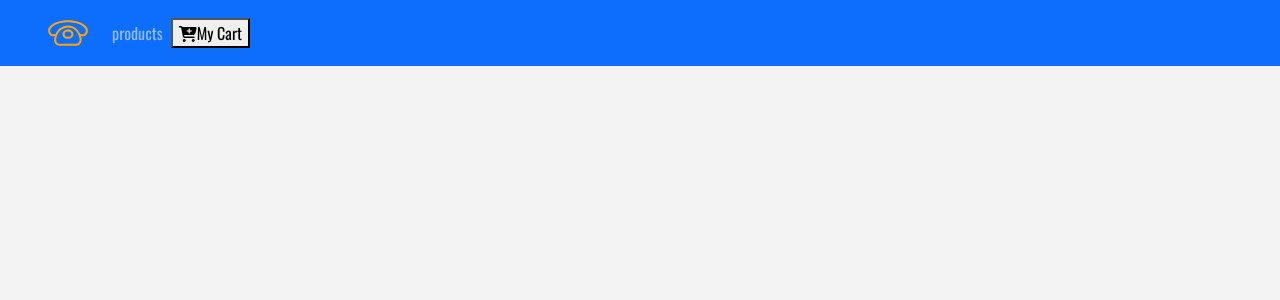
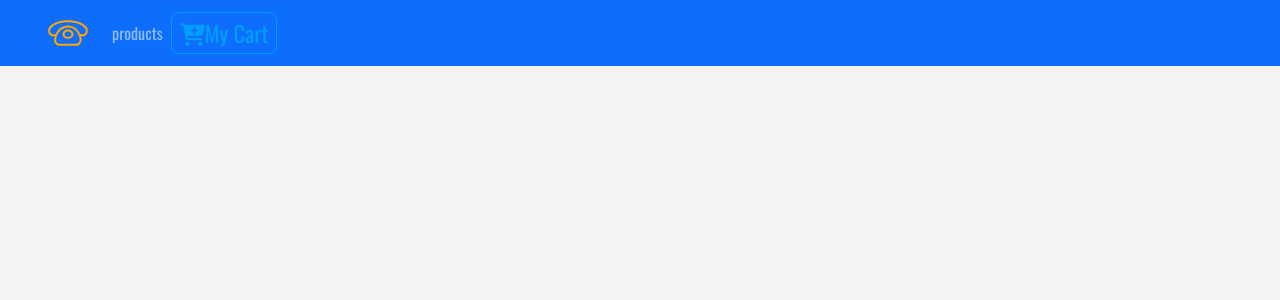
Before and after one commit to MarcoRosselDev/react-17-phone-e-commerce, a React (Create React App) app: page / in a window 1280 px wide. Shown: the top 300 px of the page. Built offline with nearby package versions, Linux system fonts and the light colour scheme.

Commit message:
style componets 3

```diff
--- /dev/null
+++ b/src/Components/Button.js
@@ -0,0 +1,21 @@
+import styled from "styled-components";
+
+export const ButtonContainer = styled.button`
+  text-transform: capitalize;
+  font-size: 1.4rem;
+  background: transparent;
+  border: 0.05rem solid var(--lightBlue);
+  color: var(--lightBlue);
+  border-radius: 0.5rem;
+  padding: 0.2rem 0.5rem;
+  cursor: pointer;
+  margin: 0.2rem 0.5rem 0.2rem 0;
+  transition: all 0.5s ease-in-out;
+  &:hover {
+    background: var(--lightBlue);
+    color: var(--mainBlue);
+  }
+  &:focus {
+    outline: none;
+  }
+`;
--- a/src/Components/Navbar.js
+++ b/src/Components/Navbar.js
@@ -1,7 +1,8 @@
 import React, { Component } from "react";
 import { Link } from "react-router-dom";
 import logo from "../logo.svg";
-import styled from "styled-components";
+//import styled from "styled-components";
+import { ButtonContainer } from "./Button";
 
 export default class Navbar extends Component {
   render() {
@@ -32,7 +33,3 @@ Creative Commons (Attribution 3.0 Unported);
     );
   }
 }
-
-const ButtonContainer = styled.button`
-  text-transform: capitalize;
-`;
```
